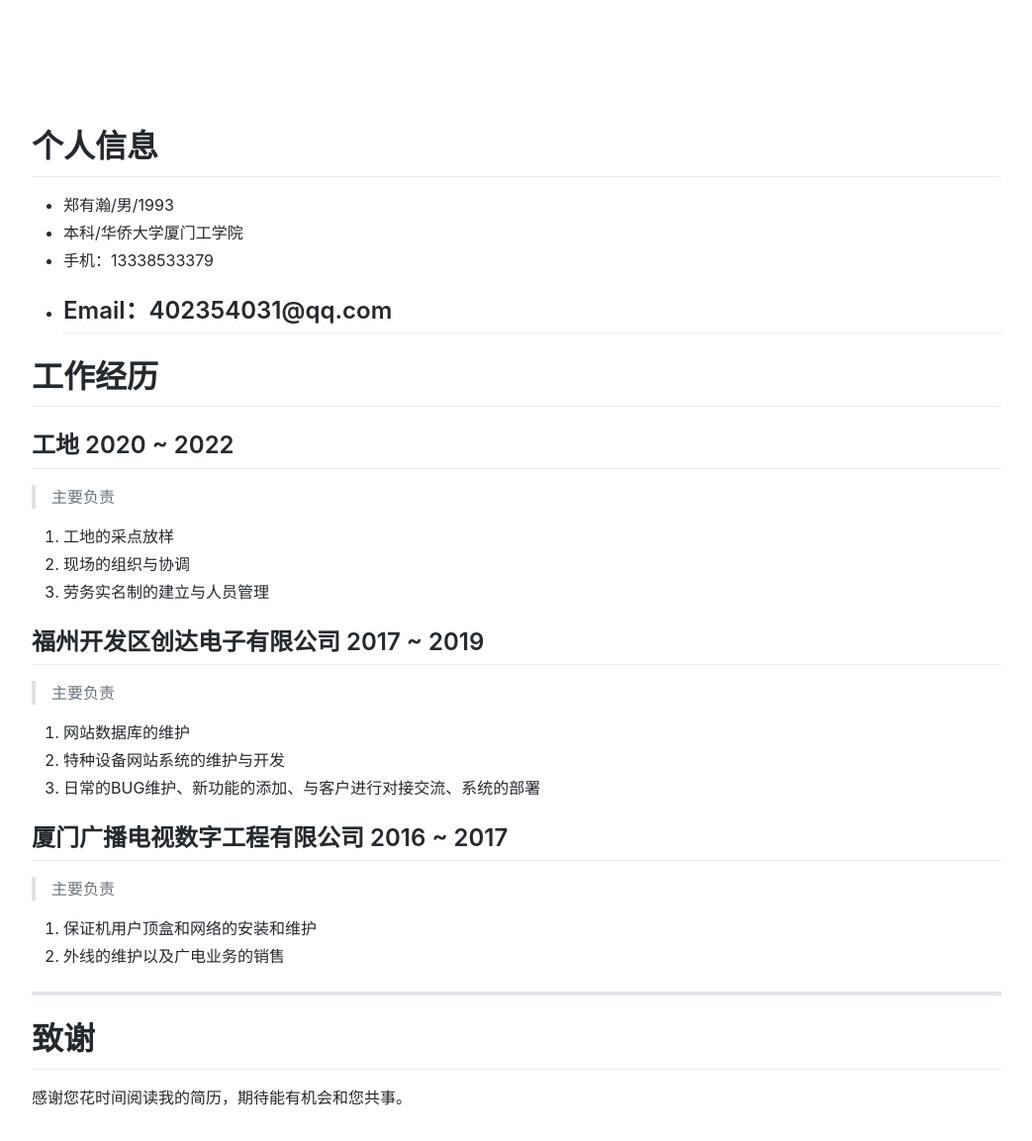
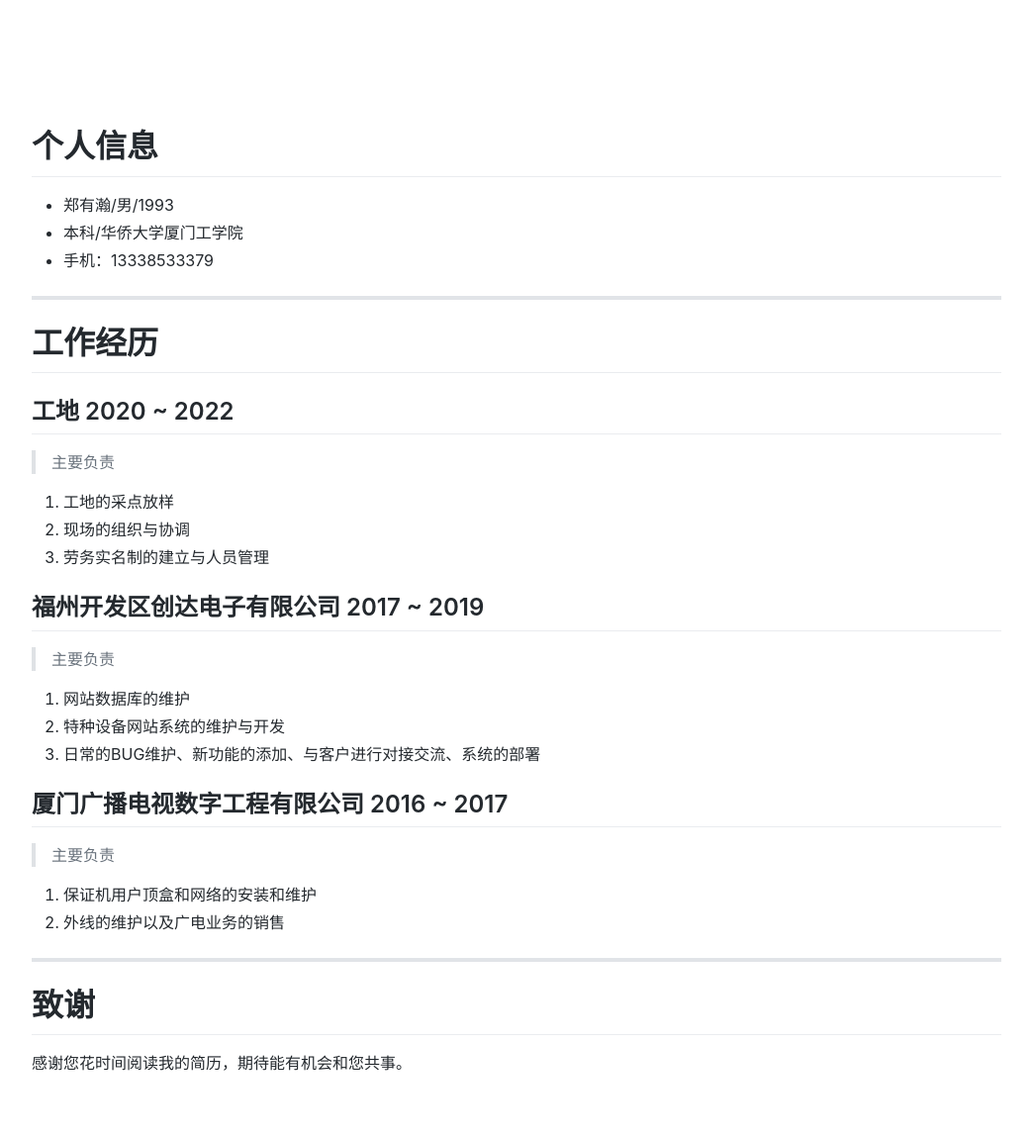
Before and after one commit to FeDemo/fedemo.github.io, a Jekyll site: the page built from resume/index.md, in a window 1280 px wide. Shown: the whole page at 99% size, without its empty margins (118-1161 px from the left). Built offline with Jekyll 4.4.1, drawn with Linux system fonts in a browser that asks for light colours; after the commit the page ends 1118 px from its top, so only the background shows below that.

Commit message:
Update index.md

```diff
--- a/resume/index.md
+++ b/resume/index.md
@@ -12,7 +12,7 @@
  - 郑有瀚/男/1993
  - 本科/华侨大学厦门工学院
  - 手机：13338533379
- - Email：402354031@qq.com
+
 ---
 
 # 工作经历
```
